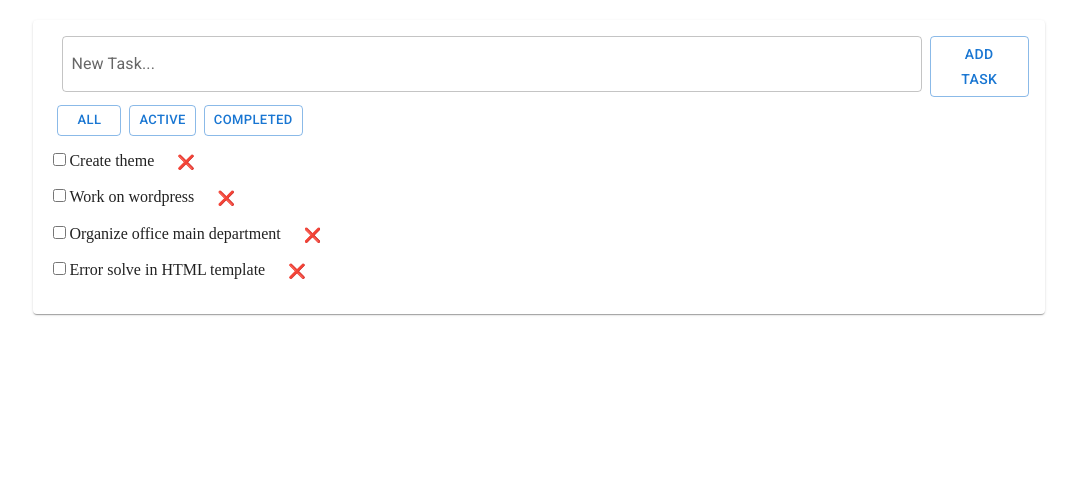
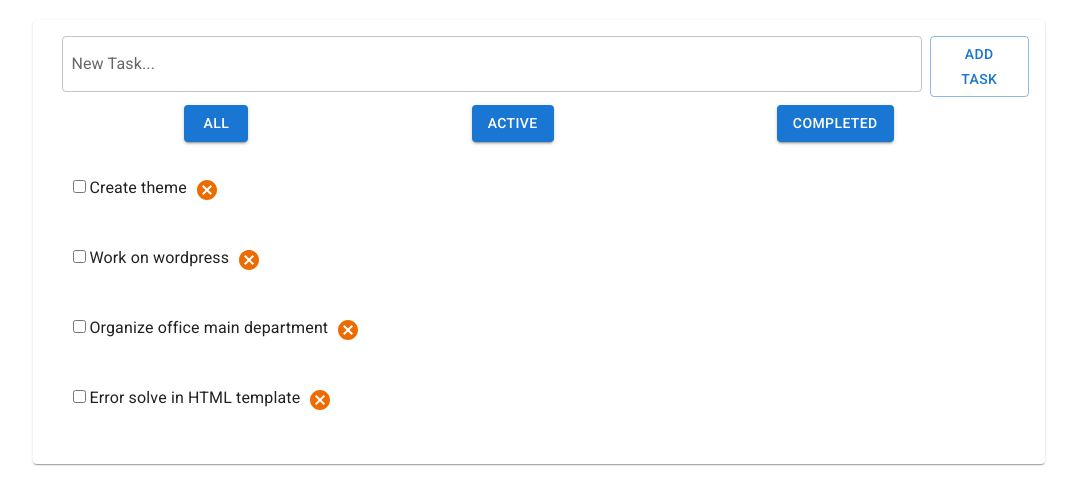
Before and after one commit to rajm688/Task-Day-27, a React (Create React App) app: page / in a window 1280 px wide. Shown: the top 504 px of the page, without its empty margins (101-1178 px from the left). Built offline with nearby package versions, Linux system fonts and the light colour scheme.

Commit message:
styling added

```diff
--- a/src/App.js
+++ b/src/App.js
@@ -4,7 +4,9 @@ import CardContent from "@mui/material/CardContent";
 import Button from "@mui/material/Button";
 import TextField from "@mui/material/TextField";
 import Card from "@mui/material/Card";
-
+import CancelIcon from '@mui/icons-material/Cancel';
+import { IconButton } from "@mui/material";
+import Typography from '@mui/material/Typography';
 export default function App() {
   const originalList = [
     { name: "Create theme", active: false },
@@ -12,23 +14,6 @@ export default function App() {
     { name: "Organize office main department", active: false },
     { name: "Error solve in HTML template", active: false }
   ];
-
-  const getAll = () => {
-    updateList(defaultList);
-    console.log(defaultList);
-  };
-
-  const getActive = () => {
-    const filtered = defaultList.filter((todo) => !todo.active);
-    console.log("filtered", filtered);
-    updateList(defaultList.filter((todo) => !todo.active));
-  };
-
-  const getCompleted = () => {
-    const filtered = defaultList.filter((todo) => todo.active);
-    console.log("completed", filtered);
-    updateList(defaultList.filter((todo) => todo.active));
-  };
   const [defaultList, setDefaultList] = useState(originalList);
   const [list, updateList] = useState(originalList);
   const [task, setTask] = useState("");
@@ -76,15 +61,25 @@ export default function App() {
           </Button>
           </div>
           <CardActions>
-            <Button variant="outlined" size="small" onClick={getAll}>
+            <div style={{width:"100%",display:"flex", gap:"10%", justifyContent:"space-evenly"}}>
+            <Button variant="contained" onClick={() => {
+    updateList(defaultList);
+    console.log(defaultList);
+  }}>
               All
             </Button>
-            <Button variant="outlined" size="small" onClick={getActive}>
+            <Button variant="contained" onClick={ () => {
+    updateList(defaultList.filter((todo) => !todo.active));
+  }}>
               Active
             </Button>
-            <Button variant="outlined" size="small" onClick={getCompleted}>
+            <Button variant="contained" onClick={ () => {
+    updateList(defaultList.filter((todo) => todo.active));
+  }}>
               Completed
             </Button>
+            </div>
+
           </CardActions>
           {list.map((item, index) => {
             return (
@@ -95,14 +90,16 @@ export default function App() {
                   checked = {item.active}
                   onChange={(event) => toggleTask(event, index)}
                 />
-                <label className="strikethrough">{item.name}</label>
+                  <Typography style={{display:"inline", textDecoration: item.active==true ? "line-through":""}} variant="body1" gutterBottom component="div">
+                  {item.name}
+      </Typography>
 
-                <Button
+                <IconButton
                   name={item.name}
                   onClick={() => handleRemoveItem(index)}
                 >
-                  ❌
-                </Button>
+                 <CancelIcon color="warning"/>
+                 </IconButton>
               </div>
             );
           })}
--- a/src/index.css
+++ b/src/index.css
@@ -16,3 +16,7 @@ margin: 20px auto;
   width: 90%;
   padding: 10px;
 }
+.todo-item{
+  margin:10px 10px;
+  padding: 10px
+}
```
